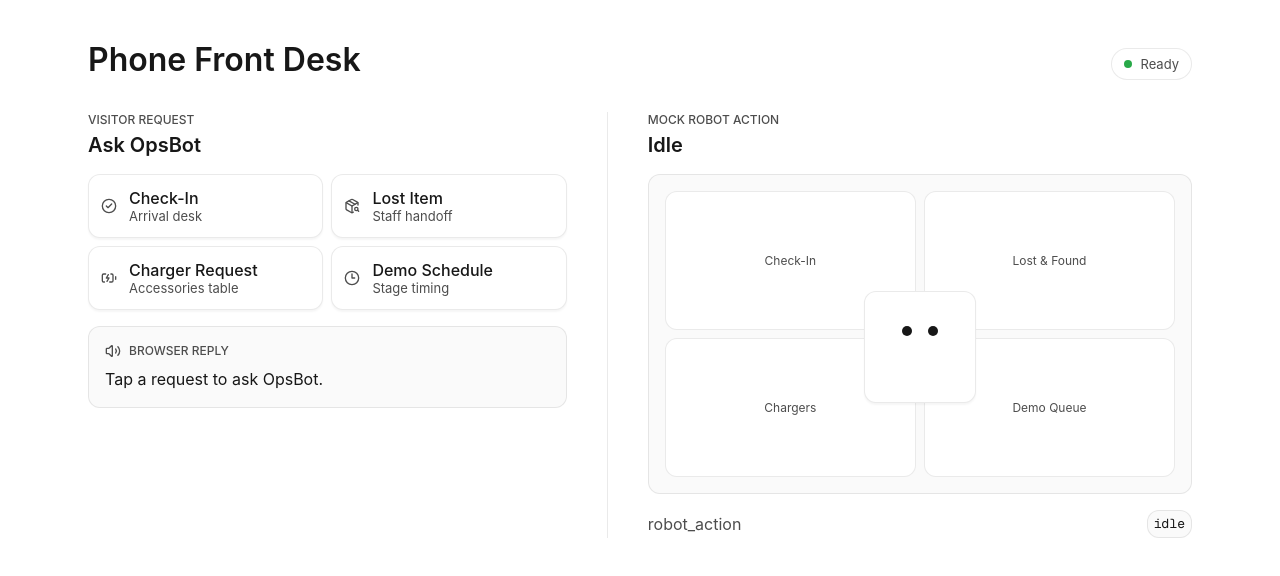
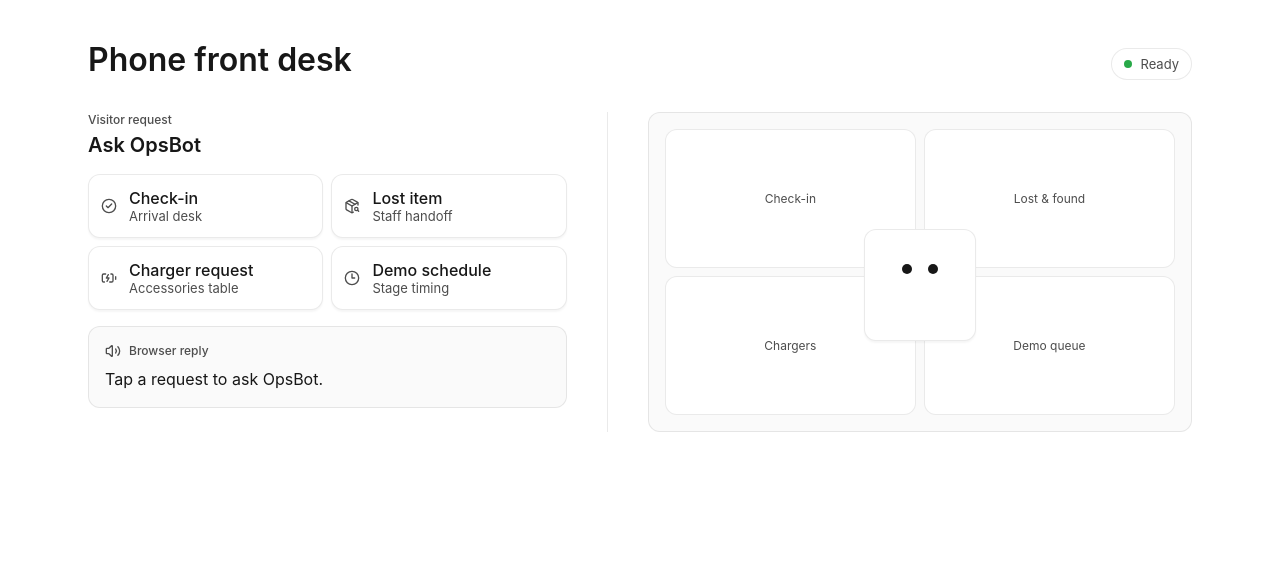
Before and after one commit to borjasolerme/opsbot, a Next.js app: page / in a window 1280 px wide. Shown: the top 576 px of the page. Built offline with nearby package versions, Linux system fonts and the light colour scheme.

Commit message:
Clean up visible UI labels

```diff
--- a/components/OpsBotConsole.tsx
+++ b/components/OpsBotConsole.tsx
@@ -15,10 +15,10 @@ import { intentOptions, type IntentId, type IntentResponse } from "@/lib/intent"
 type RequestState = "ready" | "calling" | "speaking" | "speech_unavailable" | "error";
 
 const robotActionLabels: Record<IntentResponse["robot_action"], string> = {
-  point_checkin: "Pointing To Check-In",
-  point_lost_found: "Pointing To Lost & Found",
-  point_charger: "Pointing To Chargers",
-  point_demo_queue: "Pointing To Demo Queue",
+  point_checkin: "Pointing to check-in",
+  point_lost_found: "Pointing to lost & found",
+  point_charger: "Pointing to chargers",
+  point_demo_queue: "Pointing to demo queue",
   wave: "Waving",
   idle: "Idle"
 };
@@ -38,9 +38,9 @@ export function OpsBotConsole() {
 
   const statusLabel = useMemo(() => {
     if (requestState === "calling") return "Calling /intent";
-    if (requestState === "speaking") return "Speaking Reply";
-    if (requestState === "speech_unavailable") return "Speech Unavailable";
-    if (requestState === "error") return "Function Error";
+    if (requestState === "speaking") return "Speaking reply";
+    if (requestState === "speech_unavailable") return "Speech unavailable";
+    if (requestState === "error") return "Function error";
     return "Ready";
   }, [requestState]);
 
@@ -97,7 +97,7 @@ export function OpsBotConsole() {
       >
         <div>
           <h1 id="page-title" className="text-[32px] font-semibold leading-10 tracking-normal">
-            Phone Front Desk
+            Phone front desk
           </h1>
         </div>
         <div
@@ -123,8 +123,8 @@ export function OpsBotConsole() {
       >
         <div className="flex min-w-0 flex-col gap-4">
           <div>
-            <p className="text-xs font-medium uppercase leading-4 text-muted-foreground">
-              Visitor Request
+            <p className="text-xs font-medium leading-4 text-muted-foreground">
+              Visitor request
             </p>
             <h2 className="mt-1 text-xl font-semibold leading-[26px] tracking-normal">
               Ask OpsBot
@@ -160,31 +160,22 @@ export function OpsBotConsole() {
           </div>
 
           <div className="rounded-md border border-border bg-secondary p-4" aria-live="polite">
-            <p className="mb-2 flex items-center gap-2 text-xs font-medium uppercase leading-4 text-muted-foreground">
+            <p className="mb-2 flex items-center gap-2 text-xs font-medium leading-4 text-muted-foreground">
               <Volume2 className="h-4 w-4" aria-hidden="true" />
-              Browser Reply
+              Browser reply
             </p>
             <p className="text-base leading-6 text-foreground">{reply}</p>
           </div>
         </div>
 
         <div className="flex min-w-0 flex-col gap-4 border-t border-border pt-8 md:border-l md:border-t-0 md:pl-10 md:pt-0">
-          <div>
-            <p className="text-xs font-medium uppercase leading-4 text-muted-foreground">
-              Mock Robot Action
-            </p>
-            <h2 className="mt-1 text-xl font-semibold leading-[26px] tracking-normal">
-              {robotActionLabels[robotAction]}
-            </h2>
-          </div>
-
           <div
             className="robot-stage min-h-80 overflow-hidden rounded-md border border-border bg-secondary max-[420px]:min-h-[280px]"
             data-action={robotAction}
             aria-label={robotActionLabels[robotAction]}
           >
             <div className="absolute inset-4 grid grid-cols-2 gap-2">
-              {["Check-In", "Lost & Found", "Chargers", "Demo Queue"].map((label) => (
+              {["Check-in", "Lost & found", "Chargers", "Demo queue"].map((label) => (
                 <span
                   className="flex min-h-16 items-center justify-center rounded-md border border-border bg-background px-2 text-center text-xs leading-4 text-muted-foreground"
                   key={label}
@@ -201,13 +192,6 @@ export function OpsBotConsole() {
               <div className="robot-pointer" />
             </div>
           </div>
-
-          <div className="flex items-center justify-between gap-3 text-muted-foreground">
-            <span>robot_action</span>
-            <code className="rounded-md border border-border bg-secondary px-1.5 py-1 font-mono text-[13px] leading-[18px] text-foreground">
-              {robotAction}
-            </code>
-          </div>
         </div>
       </section>
     </main>
--- a/lib/intent.ts
+++ b/lib/intent.ts
@@ -27,22 +27,22 @@ export const intentOptions: Array<{
 }> = [
   {
     id: "check_in",
-    label: "Check-In",
+    label: "Check-in",
     helper: "Arrival desk"
   },
   {
     id: "lost_item",
-    label: "Lost Item",
+    label: "Lost item",
     helper: "Staff handoff"
   },
   {
     id: "charger_request",
-    label: "Charger Request",
+    label: "Charger request",
     helper: "Accessories table"
   },
   {
     id: "demo_schedule",
-    label: "Demo Schedule",
+    label: "Demo schedule",
     helper: "Stage timing"
   }
 ];
```
